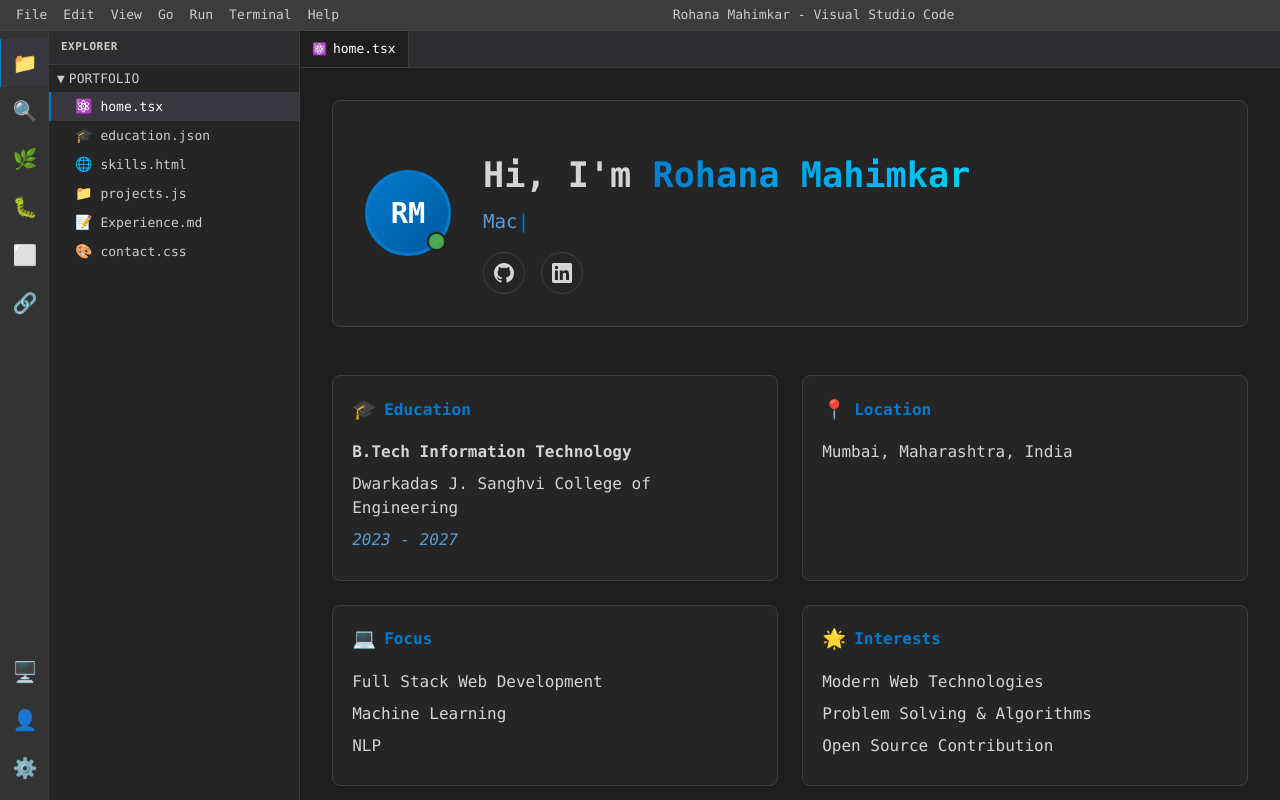
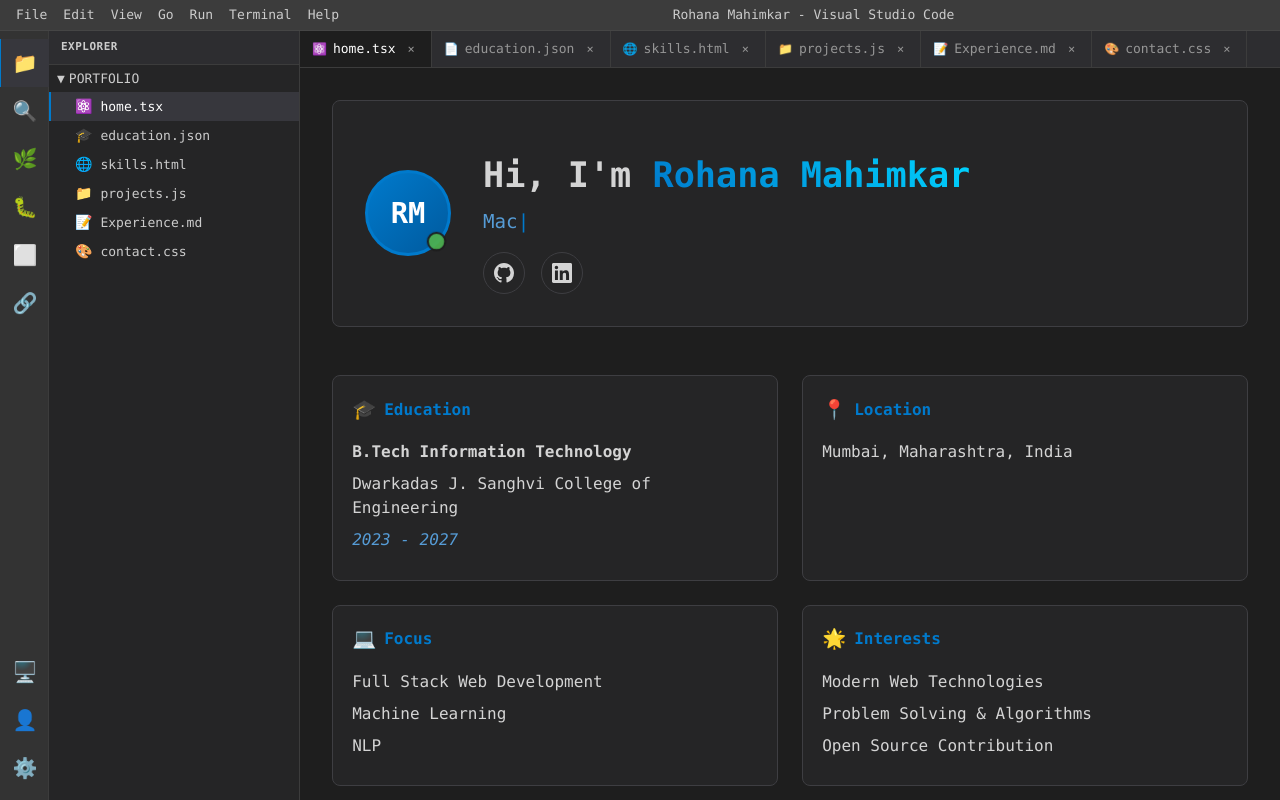
Before and after one commit to rohana-2005/Portfolio-VS-Code, a React (Vite) app: page / in a window 1280 px wide. Built offline with nearby package versions, Linux system fonts and the light colour scheme.

Commit message:
Updated homepage layout and fixed navbar

```diff
--- a/src/App.jsx
+++ b/src/App.jsx
@@ -13,7 +13,7 @@
 
 const App = () => {
   const [activeTab, setActiveTab] = useState('home.tsx');
-  const [openTabs, setOpenTabs] = useState(['home.tsx']);
+  const [openTabs, setOpenTabs] = useState(['home.tsx', 'education.json', 'skills.html', 'projects.js', 'Experience.md', 'contact.css']);
   const [activeView, setActiveView] = useState('explorer');
   const [showTerminal, setShowTerminal] = useState(false);
 
```
